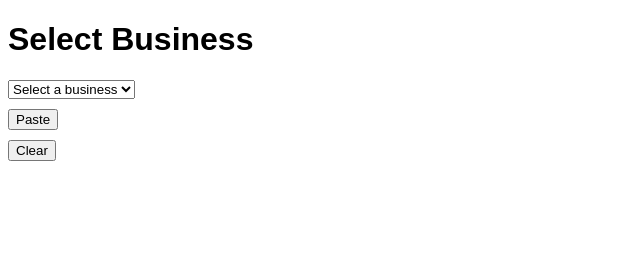
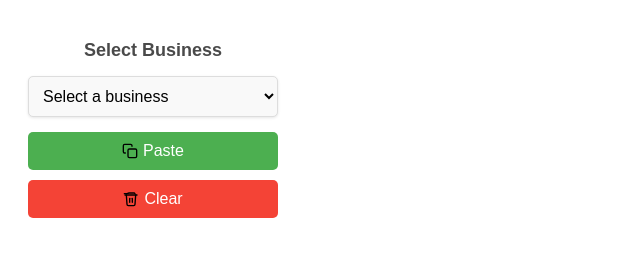
Before and after one commit to gowthambittu/formbuddy1, a website built with webpack: page src/popup.html in a window 1280 px wide. Shown: the whole page, without its empty margins (0-640 px from the left). Built offline with nearby package versions, Linux system fonts and the light colour scheme; no server answers.

Commit message:
popup Ui changes

```diff
--- a/src/hartford_fill_form_data.js
+++ b/src/hartford_fill_form_data.js
@@ -97,7 +97,7 @@ if (window.location.href.includes('thehartford.com')) {
             if (heading) {
               const button = document.createElement("button");
               button.id = "fillFormDataButton";
-              button.textContent = "Fill Form Data";
+              button.textContent = "Auto Fill Form Data";
 
               const existingButton = document.querySelector("#fillFormDataButton");
 
--- a/src/popup.html
+++ b/src/popup.html
@@ -1,4 +1,4 @@
-<!DOCTYPE html>
+<!-- <!DOCTYPE html>
 <html>
 <head>
   <title>Form Buddy</title>
@@ -21,4 +21,107 @@
   <button id="clearButton">Clear</button>
   <script src="popup.js"></script>
 </body>
+</html> -->
+
+
+
+<!DOCTYPE html>
+<html>
+<head>
+  <title>Form Buddy</title>
+  <style>
+    body {
+      font-family: Arial, sans-serif;
+      display: flex;
+      flex-direction: column;
+      align-items: center;
+      padding: 20px;
+      width: 250px;
+    }
+
+    h1 {
+      font-size: 18px;
+      margin-bottom: 15px;
+      color: #4a4a4a;
+    }
+
+    #businessDropdown {
+      width: 100%;
+      padding: 10px;
+      font-size: 16px;
+      border: 1px solid #ddd;
+      border-radius: 5px;
+      background-color: #f9f9f9;
+      margin-bottom: 15px;
+      box-shadow: 0 1px 3px rgba(0, 0, 0, 0.1);
+    }
+
+    button {
+      width: 100%;
+      padding: 10px;
+      font-size: 16px;
+      border: none;
+      border-radius: 5px;
+      cursor: pointer;
+      transition: background-color 0.3s;
+      display: flex;
+      align-items: center;
+      justify-content: center;
+      gap: 5px;
+    }
+
+    button#copyButton {
+      background-color: #4CAF50;
+      color: white;
+      margin-bottom: 10px;
+    }
+
+    button#copyButton:hover {
+      background-color: #45a049;
+    }
+
+    button#clearButton {
+      background-color: #f44336;
+      color: white;
+    }
+
+    button#clearButton:hover {
+      background-color: #d32f2f;
+    }
+
+    .status-message {
+      font-size: 14px;
+      color: #333;
+      margin-top: 10px;
+      text-align: center;
+      display: none; /* Hide by default */
+    }
+
+    /* Icon styling for buttons */
+    .button-icon {
+      width: 16px;
+      height: 16px;
+      vertical-align: middle;
+    }
+  </style>
+</head>
+<body>
+  <h1>Select Business</h1>
+  <select id="businessDropdown">
+    <option value="" disabled selected>Select a business</option>
+    <!-- Dynamic options added by JS -->
+  </select>
+
+  <button id="copyButton">
+    <img src="images/copy-icon.svg" class="button-icon" alt="Copy Icon"> Paste
+  </button>
+
+  <button id="clearButton">
+    <img src="images/clear-icon.svg" class="button-icon" alt="Clear Icon"> Clear
+  </button>
+
+  <div class="status-message" id="statusMessage">Action completed!</div>
+
+  <script src="popup.js"></script>
+</body>
 </html>
--- a/src/popup.js
+++ b/src/popup.js
@@ -68,6 +68,7 @@ document.addEventListener("DOMContentLoaded", () => {
       const selectedQuoteId = event.target.value;
       chrome.runtime.sendMessage({action:"getQuoteByID", data:selectedQuoteId},(response =>{
         console.log('quote fecthed',response);
+        showStatusMessage("Data fetched successfully!");
         quoteObject = response.data;
         chrome.storage.local.set({'formDatatobeFilled': quoteObject}, () => {
           console.log('quoteObject saved to Chrome local storage');
@@ -82,6 +83,7 @@ document.addEventListener("DOMContentLoaded", () => {
 document.getElementById('clearButton').addEventListener('click', () => {
   chrome.storage.local.remove('formDatatobeFilled', () => {
     console.log('formData removed from Chrome local storage');
+    showStatusMessage("Data cleared.");
   });
 });
 
@@ -129,6 +131,18 @@ function fillFormData(data) {
   }
 }
 
+// Function to display a status message temporarily
+function showStatusMessage(message) {
+  const statusMessage = document.getElementById("statusMessage");
+  statusMessage.textContent = message;
+  statusMessage.style.display = "block";
+
+  // Hide the message after 2 seconds
+  setTimeout(() => {
+      statusMessage.style.display = "none";
+  }, 2000);
+}
+
   // Ensure the element with id 'copyButton' exists before adding the event listener
   const copyButton = document.getElementById("copyButton");
 if (copyButton) {
@@ -141,6 +155,7 @@ if (copyButton) {
           args: [quoteObject] // Pass quoteObject to the executed script
         });
       });
+
     } else {
       console.error("No quote object available. Please select a quote from the dropdown first.");
     }
```
Also changed, not shown: src/images/clear-icon.svg (added), src/images/copy-icon.svg (added).
